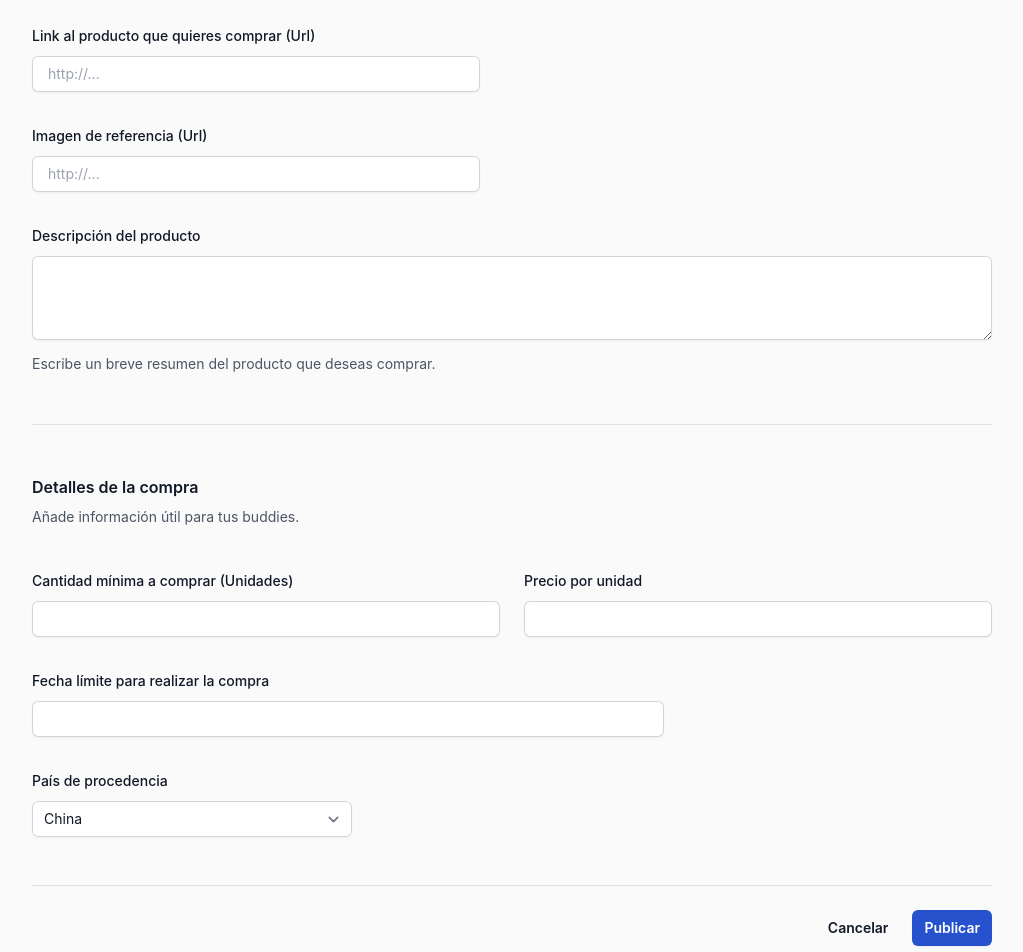
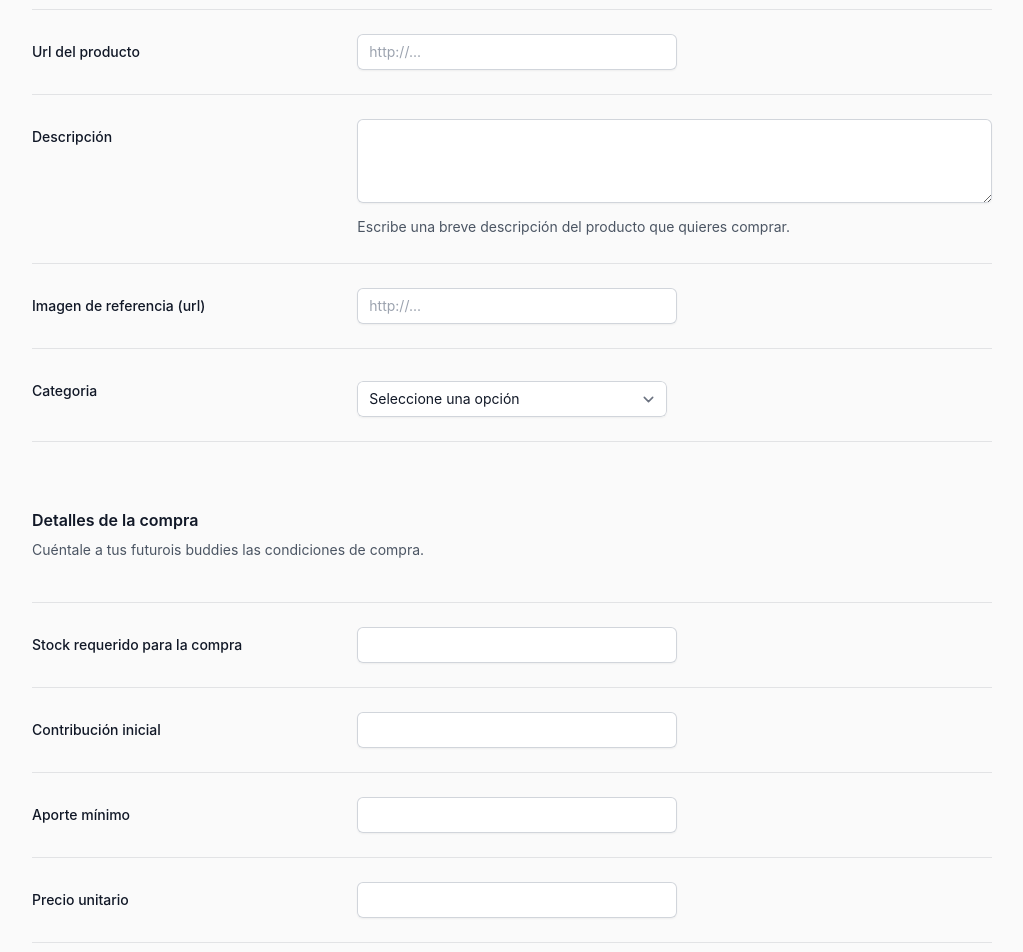
Before and after one commit to fabianleiva/bb_front, a React (Vite) app: page /posts/publish in a window 1280 px wide. Shown: the part 460-1412 px from the top of the page, without its empty margins (128-1151 px from the left). Built offline with nearby package versions, Linux system fonts and the light colour scheme; a web font is replaced by a local one.

Commit message:
update layout in publish page

```diff
--- a/package.json
+++ b/package.json
@@ -19,6 +19,7 @@
     "axios": "^1.6.8",
     "embla-carousel-react": "^8.0.2",
     "flowbite": "^2.3.0",
+    "heroicons": "^2.1.3",
     "jwt-decode": "^4.0.0",
     "next-themes": "^0.3.0",
     "react": "^18.2.0",
--- a/src/components/CreatePost.jsx
+++ b/src/components/CreatePost.jsx
@@ -3,270 +3,223 @@ import { Link } from "react-router-dom";
 export const CreatePost = () => {
   return (
     <form>
-      <div className="space-y-12">
-        {/*PRODUCT DETAILS SECTION*/}
-        <div className="border-b border-gray-900/10 pb-12">
+      <div className="space-y-12 sm:space-y-16">
+        <div>
           <h2 className="text-base font-semibold leading-7 text-gray-900">
-            Detalles del producto
+            Información del producto
           </h2>
-          <p className="mt-1 text-sm leading-6 text-gray-600">
-            Agrega información del producto que quieres traer.
+          <p className="mt-1 max-w-2xl text-sm leading-6 text-gray-600">
+            Compártenos de que trata lo que quieres comprar.
           </p>
-          <div className="mt-10 grid grid-cols-1 gap-x-6 gap-y-8 sm:grid-cols-6">
-            {/*Post title*/}
-            <div className="sm:col-span-4">
+          {/*PRODUCT DETAILS*/}
+          <div className="mt-10 space-y-8 border-b border-gray-900/10 pb-12 sm:space-y-0 sm:divide-y sm:divide-gray-900/10 sm:border-t sm:pb-0">
+            {/*POST TITLE*/}
+            <div className="sm:grid sm:grid-cols-3 sm:items-start sm:gap-4 sm:py-6">
               <label
                 htmlFor="post_title"
-                className="block text-sm font-medium leading-6 text-gray-900"
+                className="block text-sm font-medium leading-6 text-gray-900 sm:pt-1.5"
               >
                 Título de la publicación
               </label>
-              <div className="mt-2">
-                <div className="bg-white flex rounded-md shadow-sm ring-1 ring-inset ring-gray-300 focus-within:ring-2 focus-within:ring-inset focus-within:ring-buddies-blue-700 sm:max-w-md">
-                  <span className="flex select-none items-center pl-3 text-gray-500 sm:text-sm"></span>
+              <div className="mt-2 sm:col-span-2 sm:mt-0">
                 <input
                   type="text"
                   name="post_title"
                   id="post_title"
                   autoComplete="post_title"
-                    className=" block flex-1 border-0 bg-transparent py-1.5 pl-1 text-gray-900 placeholder:text-gray-400 focus:ring-0 sm:text-sm sm:leading-6"
-                    placeholder="Dale un nombre a tu publicación"
+                  className="block w-full rounded-md border-0 py-1.5 text-gray-900 shadow-sm ring-1 ring-inset ring-gray-300 placeholder:text-gray-400 focus:ring-2 focus:ring-inset focus:ring-buddies-blue-700 sm:max-w-xs sm:text-sm sm:leading-6"
                 />
               </div>
             </div>
-            </div>
 
-            {/*Product url*/}
-            <div className="sm:col-span-4">
+            {/*PRODUCT URL*/}
+            <div className="sm:grid sm:grid-cols-3 sm:items-start sm:gap-4 sm:py-6">
               <label
-                htmlFor="product_url"
-                className="block text-sm font-medium leading-6 text-gray-900"
+                htmlFor="post_url"
+                className="block text-sm font-medium leading-6 text-gray-900 sm:pt-1.5"
               >
-                Link al producto que quieres comprar (Url)
+                Url del producto
               </label>
-              <div className="mt-2">
-                <div className="bg-white flex rounded-md shadow-sm ring-1 ring-inset ring-gray-300 focus-within:ring-2 focus-within:ring-inset focus-within:ring-buddies-blue-700 sm:max-w-md">
-                  <span className="flex select-none items-center pl-3 text-gray-500 sm:text-sm"></span>
+              <div className="mt-2 sm:col-span-2 sm:mt-0">
                 <input
                   type="text"
-                    name="product_url"
-                    id="product_url"
-                    autoComplete="product_url"
-                    className=" block flex-1 border-0 bg-transparent py-1.5 pl-1 text-gray-900 placeholder:text-gray-400 focus:ring-0 sm:text-sm sm:leading-6"
+                  name="post_url"
+                  id="post_url"
+                  autoComplete="post_url"
+                  className="block w-full rounded-md border-0 py-1.5 text-gray-900 shadow-sm ring-1 ring-inset ring-gray-300 placeholder:text-gray-400 focus:ring-2 focus:ring-inset focus:ring-buddies-blue-700 sm:max-w-xs sm:text-sm sm:leading-6"
                   placeholder="http://..."
                 />
               </div>
             </div>
+
+            {/*DESCRIPTION*/}
+            <div className="sm:grid sm:grid-cols-3 sm:items-start sm:gap-4 sm:py-6">
+              <label
+                htmlFor="description"
+                className="block text-sm font-medium leading-6 text-gray-900 sm:pt-1.5"
+              >
+                Descripción
+              </label>
+              <div className="mt-2 sm:col-span-2 sm:mt-0">
+                <textarea
+                  id="description"
+                  name="description"
+                  rows={3}
+                  className="block w-full max-w-2xl rounded-md border-0 py-1.5 text-gray-900 shadow-sm ring-1 ring-inset ring-gray-300 placeholder:text-gray-400 focus:ring-2 focus:ring-inset focus:ring-buddies-blue-700 sm:text-sm sm:leading-6"
+                  defaultValue={""}
+                />
+                <p className="mt-3 text-sm leading-6 text-gray-600">
+                  Escribe una breve descripción del producto que quieres
+                  comprar.
+                </p>
+              </div>
             </div>
 
-            {/*Reference image*/}
-            <div className="sm:col-span-4">
+            {/*REREFENCE IMG*/}
+            <div className="sm:grid sm:grid-cols-3 sm:items-start sm:gap-4 sm:py-6">
               <label
                 htmlFor="img_url"
-                className="block text-sm font-medium leading-6 text-gray-900"
+                className="block text-sm font-medium leading-6 text-gray-900 sm:pt-1.5"
               >
-                Imagen de referencia (Url)
+                Imagen de referencia (url)
               </label>
-              <div className="mt-2">
-                <div className="bg-white flex rounded-md shadow-sm ring-1 ring-inset ring-gray-300 focus-within:ring-2 focus-within:ring-inset focus-within:ring-buddies-blue-700 sm:max-w-md">
-                  <span className="flex select-none items-center pl-3 text-gray-500 sm:text-sm"></span>
+              <div className="mt-2 sm:col-span-2 sm:mt-0">
                 <input
                   type="text"
                   name="img_url"
                   id="img_url"
+                  buddies-blue-700
                   autoComplete="img_url"
-                    className=" block flex-1 border-0 bg-transparent py-1.5 pl-1 text-gray-900 placeholder:text-gray-400 focus:ring-0 sm:text-sm sm:leading-6"
+                  className="block w-full rounded-md border-0 py-1.5 text-gray-900 shadow-sm ring-1 ring-inset ring-gray-300 placeholder:text-gray-400 focus:ring-2 focus:ring-inset focus:ring-buddies-blue-700 sm:max-w-xs sm:text-sm sm:leading-6"
                   placeholder="http://..."
                 />
               </div>
             </div>
-            </div>
 
-            {/*Product description*/}
-            <div className="col-span-full">
+            {/*CATEGORY SELECT*/}
+            <div className="sm:grid sm:grid-cols-3 sm:items-start sm:gap-4 sm:py-6">
               <label
-                htmlFor="about"
-                className="block text-sm font-medium leading-6 text-gray-900"
+                htmlFor="category"
+                className="block text-sm font-medium leading-6 text-gray-900 sm:pt-1.5"
               >
-                Descripción del producto
+                Categoria
               </label>
               <div className="mt-2">
-                <textarea
-                  id="about"
-                  name="about"
-                  rows={3}
-                  className="block w-full rounded-md border-0 py-1.5 text-gray-900 shadow-sm ring-1 ring-inset ring-gray-300 placeholder:text-gray-400 focus:ring-2 focus:ring-inset focus:ring-buddies-blue-700 sm:text-sm sm:leading-6"
-                  defaultValue={""}
-                />
+                <select
+                  id="category"
+                  name="category"
+                  autoComplete="category"
+                  className="block w-full rounded-md border-0 py-1.5 text-gray-900 shadow-sm ring-1 ring-inset ring-gray-300 focus:ring-2 focus:ring-inset focus:ring-buddies-blue-700 sm:max-w-xs sm:text-sm sm:leading-6"
+                >
+                  <option selected>Seleccione una opción</option>
+                  <option>Juguetes</option>
+                  <option>Ropa</option>
+                </select>
               </div>
-              <p className="mt-3 text-sm leading-6 text-gray-600">
-                Escribe un breve resumen del producto que deseas comprar.
-              </p>
             </div>
           </div>
         </div>
 
         {/*BUYING DETAILS*/}
-        <div className="border-b border-gray-900/10 pb-12">
+        <div>
           <h2 className="text-base font-semibold leading-7 text-gray-900">
             Detalles de la compra
           </h2>
-          <p className="mt-1 text-sm leading-6 text-gray-600">
-            Añade información útil para tus buddies.
+          <p className="mt-1 max-w-2xl text-sm leading-6 text-gray-600">
+            Cuéntale a tus futurois buddies las condiciones de compra.
           </p>
-          <div className="mt-10 grid grid-cols-1 gap-x-6 gap-y-8 sm:grid-cols-6">
-
-            {/*Min units*/}
-            <div className="sm:col-span-3">
+          <div className="mt-10 space-y-8 border-b border-gray-900/10 pb-12 sm:space-y-0 sm:divide-y sm:divide-gray-900/10 sm:border-t sm:pb-0">
+            {/*MINIMUM UNITS*/}
+            <div className="sm:grid sm:grid-cols-3 sm:items-start sm:gap-4 sm:py-6">
               <label
-                htmlFor="required_stock"
-                className="block text-sm font-medium leading-6 text-gray-900"
+                htmlFor="min_units"
+                className="block text-sm font-medium leading-6 text-gray-900 sm:pt-1.5"
               >
-                Cantidad mínima a comprar (Unidades)
+                Stock requerido para la compra
               </label>
-              <div className="mt-2">
+              <div className="mt-2 sm:col-span-2 sm:mt-0">
                 <input
-                  type="text"
-                  name="required_stock"
-                  id="required_stock"
-                  autoComplete="required_stock"
-                  className="block w-full rounded-md border-0 py-1.5 text-gray-900 shadow-sm ring-1 ring-inset ring-gray-300 placeholder:text-gray-400 focus:ring-2 focus:ring-inset focus:ring-buddies-blue-700 sm:text-sm sm:leading-6"
+                  type="number"
+                  name="min_units"
+                  id="min_units"
+                  autoComplete="min_units"
+                  className="block w-full rounded-md border-0 py-1.5 text-gray-900 shadow-sm ring-1 ring-inset ring-gray-300 placeholder:text-gray-400 focus:ring-2 focus:ring-inset focus:ring-buddies-blue-700 sm:max-w-xs sm:text-sm sm:leading-6"
                 />
               </div>
             </div>
 
-            {/*Unit price*/}
-            <div className="sm:col-span-3">
+            {/*INITIAL CONTRIBUTION*/}
+            <div className="sm:grid sm:grid-cols-3 sm:items-start sm:gap-4 sm:py-6">
               <label
-                htmlFor="unit_price"
-                className="block text-sm font-medium leading-6 text-gray-900"
+                htmlFor="initial_contribution"
+                className="block text-sm font-medium leading-6 text-gray-900 sm:pt-1.5"
               >
-                Precio por unidad
+                Contribución inicial
               </label>
-              <div className="mt-2">
+              <div className="mt-2 sm:col-span-2 sm:mt-0">
                 <input
-                  type="text"
-                  name="unit_price"
-                  id="unit_price"
-                  autoComplete="unit_price"
-                  className="block w-full rounded-md border-0 py-1.5 text-gray-900 shadow-sm ring-1 ring-inset ring-gray-300 placeholder:text-gray-400 focus:ring-2 focus:ring-inset focus:ring-buddies-blue-700 sm:text-sm sm:leading-6"
+                  type="number"
+                  name="initial_contribution"
+                  id="initial_contribution"
+                  autoComplete="initial_contribution"
+                  className="block w-full rounded-md border-0 py-1.5 text-gray-900 shadow-sm ring-1 ring-inset ring-gray-300 placeholder:text-gray-400 focus:ring-2 focus:ring-inset focus:ring-buddies-blue-700 sm:max-w-xs sm:text-sm sm:leading-6"
                 />
               </div>
             </div>
 
-            {/*Deadline*/}
-            <div className="sm:col-span-4">
+            {/*MINIMUM CONTRIBUTION*/}
+            <div className="sm:grid sm:grid-cols-3 sm:items-start sm:gap-4 sm:py-6">
               <label
-                htmlFor="email"
-                className="block text-sm font-medium leading-6 text-gray-900"
+                htmlFor="min_contribution"
+                className="block text-sm font-medium leading-6 text-gray-900 sm:pt-1.5"
               >
-                Fecha límite para realizar la compra
+                Aporte mínimo
               </label>
-              <div className="mt-2">
+              <div className="mt-2 sm:col-span-2 sm:mt-0">
                 <input
-                  id="email"
-                  name="email"
-                  type="email"
-                  autoComplete="email"
-                  className="block w-full rounded-md border-0 py-1.5 text-gray-900 shadow-sm ring-1 ring-inset ring-gray-300 placeholder:text-gray-400 focus:ring-2 focus:ring-inset focus:ring-buddies-blue-700 sm:text-sm sm:leading-6"
+                  type="number"
+                  name="min_contribution"
+                  id="min_contribution"
+                  autoComplete="min_contribution"
+                  className="block w-full rounded-md border-0 py-1.5 text-gray-900 shadow-sm ring-1 ring-inset ring-gray-300 placeholder:text-gray-400 focus:ring-2 focus:ring-inset focus:ring-buddies-blue-700 sm:max-w-xs sm:text-sm sm:leading-6"
                 />
               </div>
             </div>
-            {/*Contry of origin*/}
-            <div className="sm:col-span-3">
+
+            {/*UNIT PRICE*/}
+            <div className="sm:grid sm:grid-cols-3 sm:items-start sm:gap-4 sm:py-6">
               <label
-                htmlFor="country"
-                className="block text-sm font-medium leading-6 text-gray-900"
+                htmlFor="unit_price"
+                className="block text-sm font-medium leading-6 text-gray-900 sm:pt-1.5"
               >
-                País de procedencia
+                Precio unitario
               </label>
-              <div className="mt-2">
-                <select
-                  id="country"
-                  name="country"
-                  autoComplete="country-name"
-                  className="block w-full rounded-md border-0 py-1.5 text-gray-900 shadow-sm ring-1 ring-inset ring-gray-300 focus:ring-2 focus:ring-inset focus:ring-buddies-blue-700 sm:max-w-xs sm:text-sm sm:leading-6"
-                >
-                  <option>China</option>
-                  <option>Estados Unidos</option>
-                  <option>Japón</option>
-                  <option>Alemania</option>
-                  <option>Corea del Sur</option>
-                  <option>Reino Unido</option>
-                  <option>Francia</option>
-                  <option>Italia</option>
-                  <option>Canadá</option>
-                  <option>México</option>
-                  <option>India</option>
-                  <option>Países Bajos</option>
-                  <option>Taiwán</option>
-                  <option>Hong Kong</option>
-                  <option>Suiza</option>
-                  <option>Singapur</option>
-                  <option>Malasia</option>
-                  <option>Brasil</option>
-                  <option>Australia</option>
-                  <option>Indonesia</option>
-                  <option>España</option>
-                  <option>Rusia</option>
-                  <option>Emiratos Árabes Unidos</option>
-                  <option>Polonia</option>
-                  <option>Suecia</option>
-                  <option>Sudáfrica</option>
-                  <option>Turquía</option>
-                  <option>Tailandia</option>
-                  <option>Argentina</option>
-                  <option>Israel</option>
-                  <option>Noruega</option>
-                  <option>Dinamarca</option>
-                  <option>Egipto</option>
-                  <option>Irlanda</option>
-                  <option>Finlandia</option>
-                  <option>Grecia</option>
-                  <option>Portugal</option>
-                  <option>Arabia Saudita</option>
-                  <option>Colombia</option>
-                  <option>Chile</option>
-                  <option>Nueva Zelanda</option>
-                  <option>Bélgica</option>
-                  <option>Hungría</option>
-                  <option>Chequia</option>
-                  <option>Rumania</option>
-                  <option>Austria</option>
-                  <option>Ucrania</option>
-                  <option>Filipinas</option>
-                  <option>Bulgaria</option>
-                  <option>Kazajistán</option>
-                  <option>Perú</option>
-                  <option>Eslovaquia</option>
-                  <option>Qatar</option>
-                  <option>Ecuador</option>
-                  <option>Croacia</option>
-                  <option>Omán</option>
-                  <option>Kenia</option>
-                  <option>Lituania</option>
-                  <option>Eslovenia</option>
-                  <option>Costa Rica</option>
-                  <option>Guatemala</option>
-                  <option>Uruguay</option>
-                  <option>Panamá</option>
-                  <option>Islandia</option>
-                </select>
+              <div className="mt-2 sm:col-span-2 sm:mt-0">
+                <input
+                  type="number"
+                  name="unit_price"
+                  id="unit_price"
+                  autoComplete="unit_pricen"
+                  className="block w-full rounded-md border-0 py-1.5 text-gray-900 shadow-sm ring-1 ring-inset ring-gray-300 placeholder:text-gray-400 focus:ring-2 focus:ring-inset focus:ring-buddies-blue-700 sm:max-w-xs sm:text-sm sm:leading-6"
+                />
               </div>
             </div>
           </div>
         </div>
       </div>
-      {/*Publish or cancel buttons*/}
+
       <div className="mt-6 flex items-center justify-end gap-x-6">
-        <Link className="text-sm font-semibold leading-6 text-gray-900">
-          Cancelar
+        <Link
+          type="button"
+          className="text-sm font-semibold leading-6 text-gray-900 hover:text-red-500"
+        >
+          Cancel
         </Link>
         <Link
           type="submit"
-          className="rounded-md bg-buddies-blue-700 px-3 py-2 text-sm font-semibold text-white shadow-sm hover:bg-buddies-blue-500 focus-visible:outline focus-visible:outline-2 focus-visible:outline-offset-2 focus-visible:outline-indigo-600"
+          className="inline-flex justify-center rounded-md bg-buddies-blue-700 px-3 py-2 text-sm font-semibold text-white shadow-sm hover:bg-buddies-blue-500 focus-visible:outline focus-visible:outline-2 focus-visible:outline-offset-2 focus-visible:outline-buddies-blue-700"
         >
-          Publicar
+          Save
         </Link>
       </div>
     </form>
```
Also changed, not shown: 1 other file (tests, documents, lock files or other folders). Lines whose indentation alone changed are shown as unchanged.
